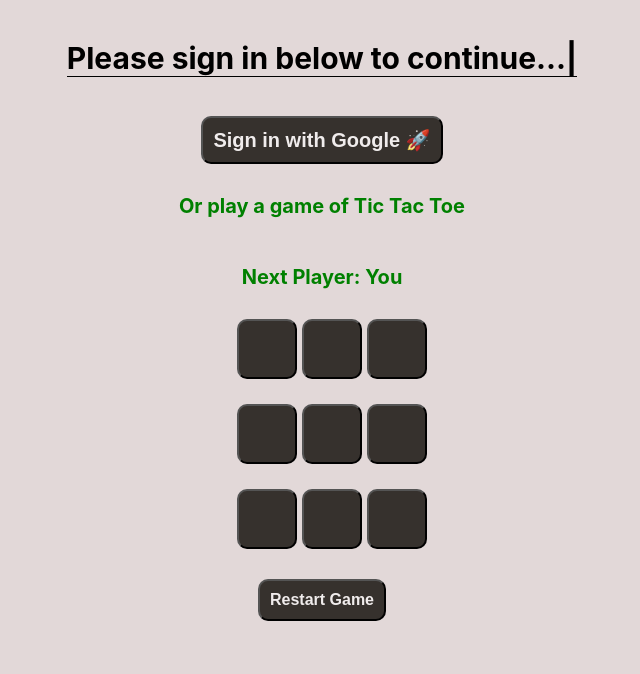
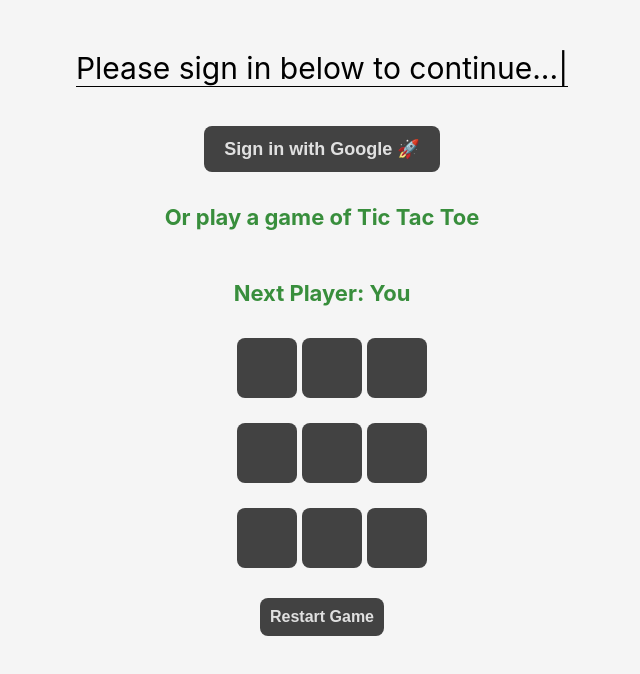
Before and after one commit to JieniusCoder/Recipe-Recodmendation, a React (Create React App) app: page / in a window 1280 px wide. Shown: the top 674 px of the page, without its empty margins (318-958 px from the left). Built offline with nearby package versions, Linux system fonts and the light colour scheme.

Commit message:
App 1.2 changed style

```diff
--- a/src/App.css
+++ b/src/App.css
@@ -1,71 +1,78 @@
-h1{
-  color: rgb(151, 16, 16);
+h1 {
+  color: #D32F2F;
   font-family: 'Courier New', Courier, monospace;
-  font-size: 20px;
+  font-size: 28px;
   font-weight: bold;
   background-clip: text;
   -webkit-background-clip: text;
+  text-shadow: 1px 1px 2px rgba(0, 0, 0, 0.2);
 }
 
-h2{
-  color: blue;
-  font-size: 20px;
+h2 {
+  color: #1976D2;
+  font-size: 24px;
   font-weight: bold;
 }
 
-h3{
-  color: green;
-  font-size: 20px;
+h3 {
+  color: #388E3C;
+  font-size: 22px;
   font-weight: bold;
 }
 
-hr{
-  color: rgb(166, 7, 7);
-  background-color: rgb(122, 4, 4);
-  height: 3px;
+hr {
+  color: #B71C1C;
+  background-color: #C62828;
+  height: 4px;
+  border: none;
 }
 
-ul{
-  color: rgb(139, 18, 16);
-  font-size: 20px;
+ul {
+  color: #D32F2F;
+  font-size: 18px;
   font-weight: bold;
+  list-style-type: none;
+  padding: 0;
 }
 
-body{
-  background-color: #e2d8d8;
-  color: rgb(240, 236, 236);
-  padding: 10px;
+body {
+  background-color: #F5F5F5;
+  color: #212121;
+  padding: 20px;
   text-align: center;
-  font-size: 20px;
-  font-weight: bold;
-  justify-content: space-evenly;
+  font-size: 18px;
+  font-weight: normal;
+  margin: 0;
 }
 
-p{
-  color: rgb(139, 18, 16);
-  font-size: 20px;
-  font-weight: bold;
+p {
+  color: #D32F2F;
+  font-size: 18px;
+  font-weight: normal;
 }
 
-button{
-  background-color: rgb(54, 49, 45);
-  color: rgb(240, 236, 236);
-  font-size: 20px;
+button {
+  background-color: #424242;
+  color: #E0E0E0;
+  font-size: 18px;
   font-weight: bold;
-  padding: 10px;
+  padding: 12px 20px;
   margin: 10px;
-  border-radius: 10px;
+  border-radius: 8px;
+  border: none;
+  cursor: pointer;
 }
 
-label{
-  color: rgb(139, 18, 16);
-  font-size: 20px;
+label {
+  color: #D32F2F;
+  font-size: 18px;
   font-weight: bold;
 }
 
 .recipes {
   display: flex;
-  justify-content: space-around;
+  justify-content: center;
   flex-wrap: wrap;
-  padding: 30px;
+  gap: 20px;
+  padding: 20px;
 }
```
